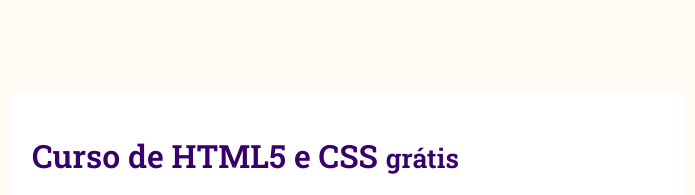
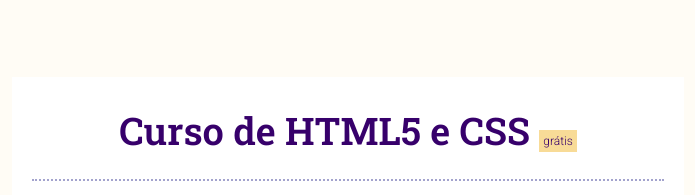
Before and after one commit to mpflo/projeto-site, a plain HTML site: page curso-html.html in a window 1280 px wide. Shown: the top 195 px of the page, without its empty margins (292-987 px from the left). Drawn offline with Linux system fonts and the light colour scheme.

Commit message:
coloquei tag header nas paginas

```diff
--- a/curso-html.html
+++ b/curso-html.html
@@ -9,7 +9,9 @@
 </head>
 <body>
     <main>
-        <h1>Curso de HTML5 e CSS <small>grátis</small></h1>
+        <header>
+            <h1>Curso de HTML5 e CSS <small>grátis</small></h1>
+        </header>
         <p>A <abbr title="HyperText Markup Language">HTML</abbr> é uma linguagem de marcação para a criação de sites. Atualmente na versão 5, ela usa a semântica dos elementos para criar o conteúdo de uma página Web. Com as <abbr title="Cascading Style Sheets">CSS</abbr>, criamos as configurações visuais que um site vai ter.</p>
         <iframe width="100%" height="315" src="https://www.youtube.com/embed/riSVzwlSnhw" title="YouTube video player" frameborder="0" allow="accelerometer; autoplay; clipboard-write; encrypted-media; gyroscope; picture-in-picture; web-share" allowfullscreen></iframe>
         <a class="btn-voltar" href="index.html"><img src="imagens/btn-back.png" alt="Voltar para home"></a>
--- a/estilos/style.css
+++ b/estilos/style.css
@@ -47,6 +47,7 @@ main header h1 {
 main header h1 > small {
     background: #f8db97;
     font: 12px 'Roboto', sans-serif;
+    padding: 4px;
 }
 
 main article .conteudo-artigo {
```
Also changed, not shown: curso-js.html (+3 -1 lines).
